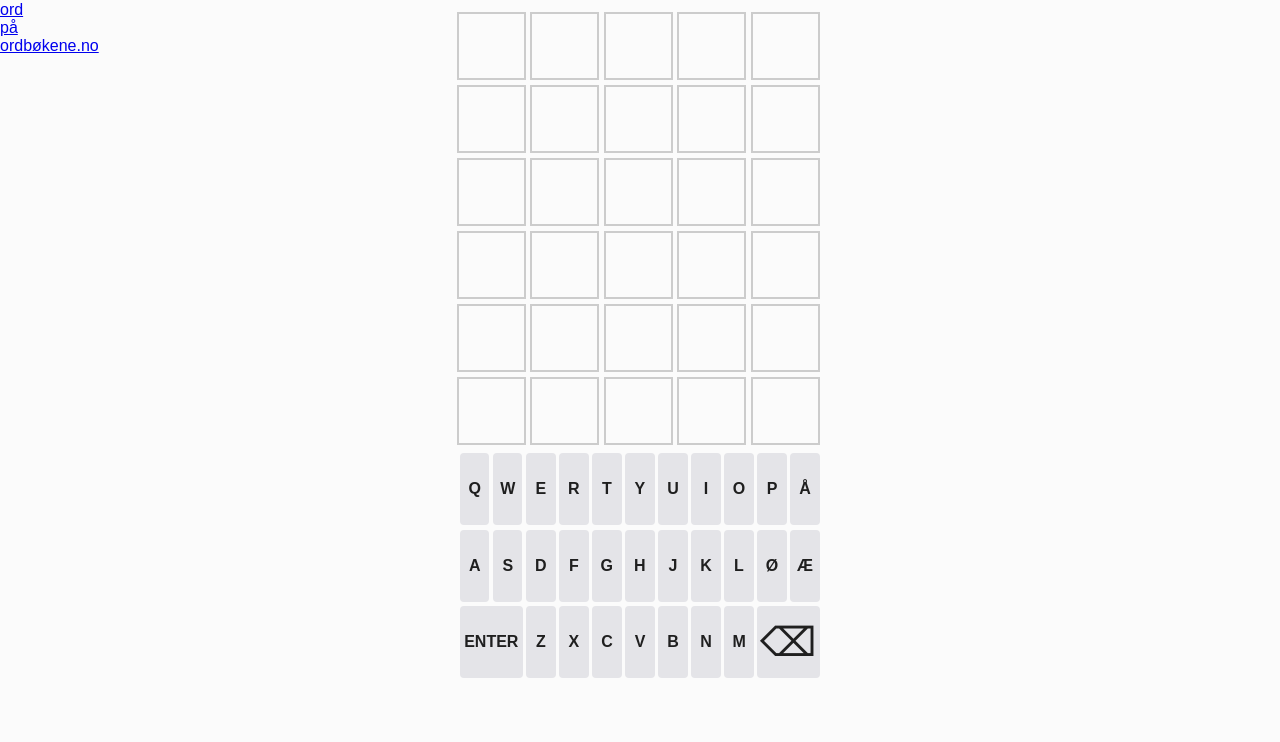
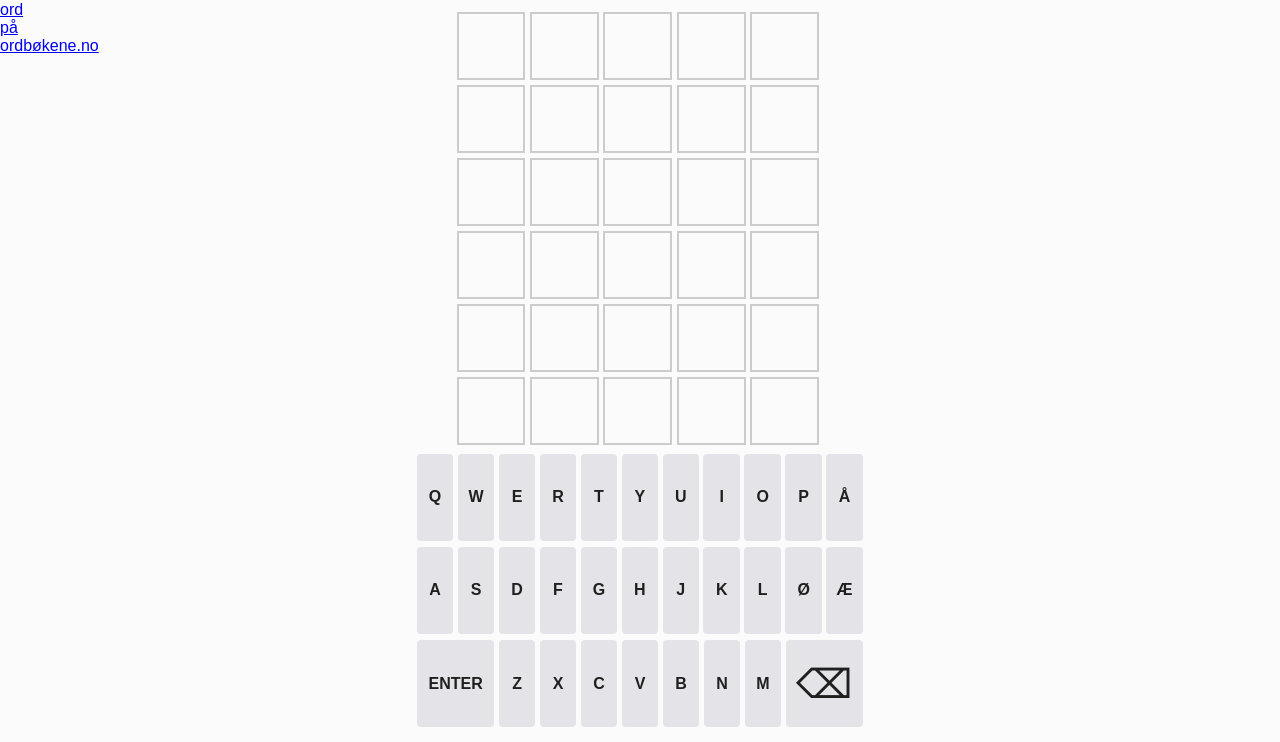
Before and after one commit to Cumdom/Ordle, a plain HTML site: page index.html in a window 1280 px wide. Shown: the part 58-800 px from the top of the page. Drawn offline with Linux system fonts and the light colour scheme; a web font is replaced by a local one.

Commit message:
readjusted keyboard size

```diff
--- a/css/keyboard.css
+++ b/css/keyboard.css
@@ -1,24 +1,24 @@
 #keyboardContainer{
     user-select: none;
     /**    5:2 ratio   */
-    width: 100%;
-    height: 33.33%;
+    width: 124%;
+    height: 38%;
     /* margin-bottom: 6%; */
     display: flex;
     flex-direction: row;
     align-content: center;
     justify-content: flex-start;
-/* margin-top: 4%; */}
+/* margin-top: 4%; */overflow: hidden;}
 
 .keyboard{
     /* padding: 1%; */
-    height: 100%;
+    height: 106.4%;
     width: 100%;
     display: flex;
     flex-direction: row;
     flex-wrap: wrap;
     justify-content: flex-start;
-    align-content: center;
+    align-content: flex-start;
     gap: 1%;
 }
 .keyboardKey{
--- a/css/style.css
+++ b/css/style.css
@@ -101,4 +101,4 @@ div{
     width: 45vh;
     height: 90vh;
     margin-top: 1%;
-}
+gap: 14.5vh;}
--- a/css/wordbox.css
+++ b/css/wordbox.css
@@ -5,8 +5,8 @@
     flex-direction: column;
     padding-bottom: 3%;
     gap: 3.2%;
-    margin-bottom: 30%;
-left: -0.7vh;position: relative;}
+    /* margin-bottom: 30%; */
+left: -0.75vh;position: relative;}
 
 .wordRow{
     width: 108.8%;
```
